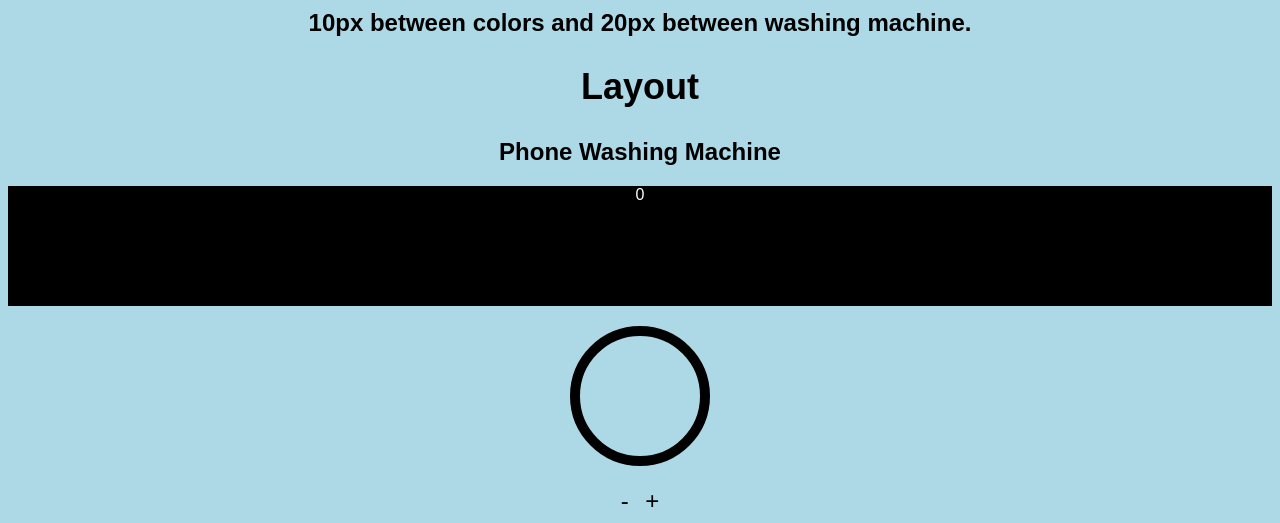
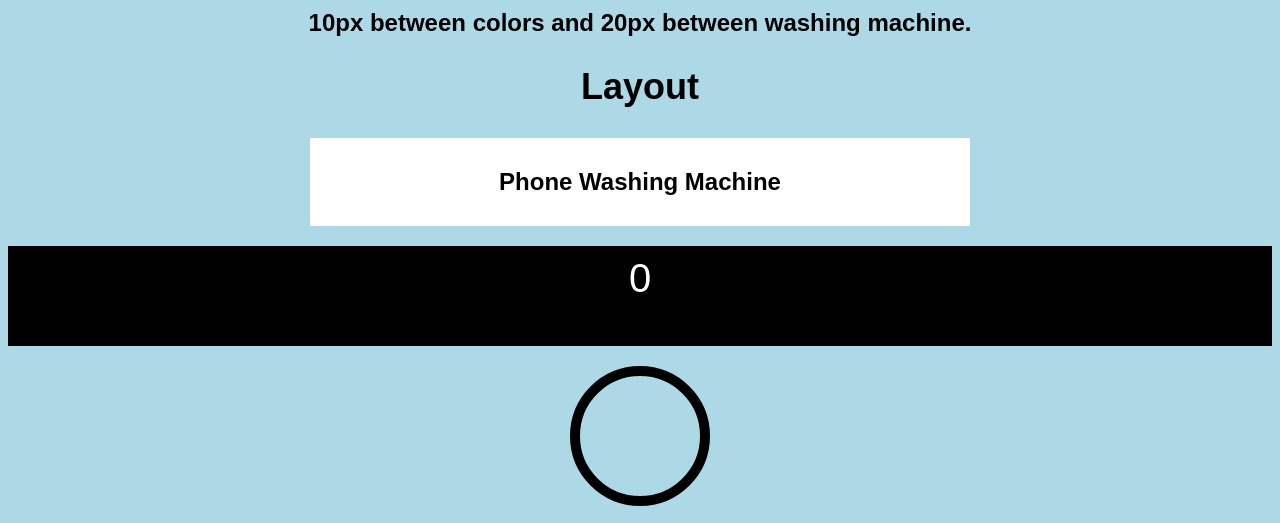
Before and after one commit to maad9863/maad9863.github.io, a plain HTML site: page FinalProject/index.html in a window 1280 px wide. Shown: the part 724-1247 px from the top of the page. Drawn offline with Linux system fonts and the light colour scheme.

Commit message:
Washing Machine Updates

```diff
--- a/FinalProject/index.html
+++ b/FinalProject/index.html
@@ -37,7 +37,7 @@
 
         <h2>Layout</h2>
 
-        <div class="Washer"
+        <div class="washer"
 
         <h2>Phone Washing Machine</h2>
 
--- a/FinalProject/style.css
+++ b/FinalProject/style.css
@@ -30,16 +30,18 @@ body {
 
 .washer {
     background: white;
-    width: 280px;
+    width: 600px;
     max-width: 85%;
-    padding: 20px auto;
+    padding: 30px;
+    margin: 20px auto;
+
 }
 
 .screen {
     background: black;
     color: white;
-    height: 120px;
-    font-size; 40px
+    height: 80px;
+    font-size: 40px;
     padding: 10px;
 }
 
```
